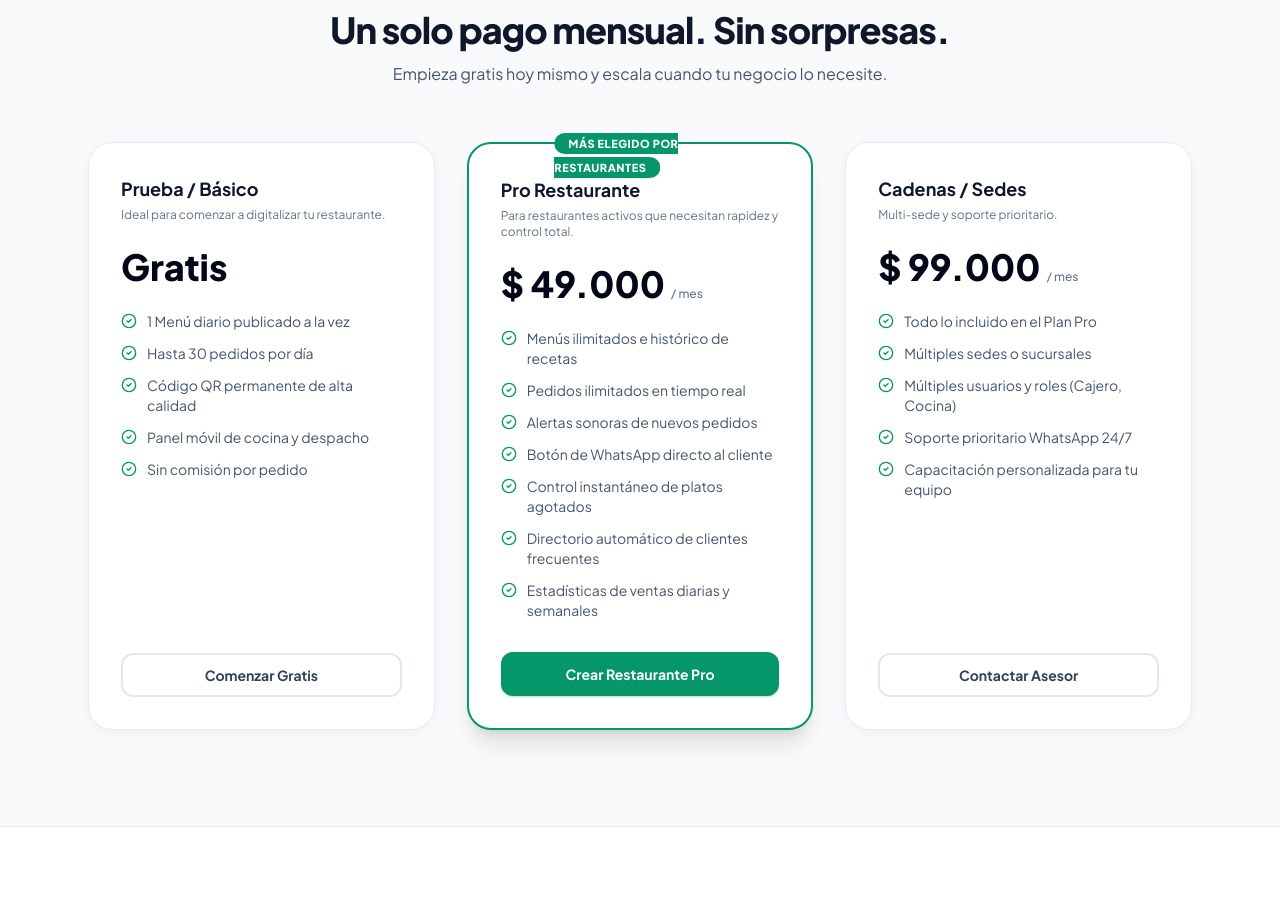
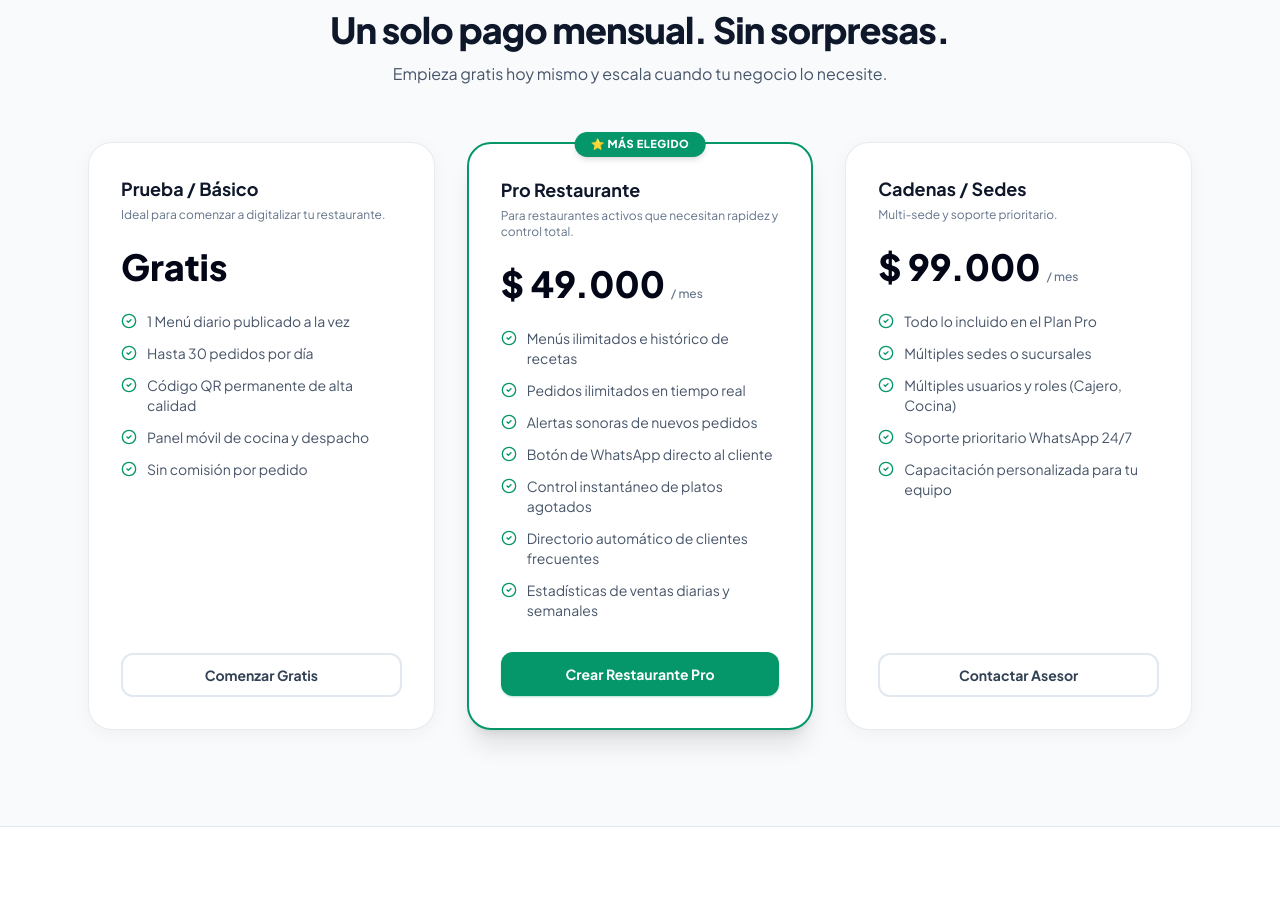
Before and after one commit to bmoreno-web/menu-digital, a Next.js app: page / in a window 1280 px wide. Shown: the part 2949-3871 px from the top of the page. Built offline with nearby package versions, Linux system fonts and the light colour scheme; no server answers.

Commit message:
fix: landing page pricing badge whitespace-nowrap and clean centering

```diff
--- a/src/app/(marketing)/page.tsx
+++ b/src/app/(marketing)/page.tsx
@@ -500,9 +500,9 @@ export default function MarketingLandingPage() {
                 }`}
               >
                 {plan.isPopular && (
-                  <div className="absolute -top-3.5 left-1/2 -translate-x-1/2">
-                    <span className="bg-brand-600 text-white text-[11px] font-extrabold uppercase tracking-wider px-3.5 py-1 rounded-full shadow-sm">
-                      Más Elegido por Restaurantes
+                  <div className="absolute -top-3.5 left-1/2 -translate-x-1/2 z-10 whitespace-nowrap">
+                    <span className="bg-brand-600 text-white text-[10px] sm:text-[11px] font-extrabold uppercase tracking-wider px-4 py-1 rounded-full shadow-md inline-flex items-center gap-1">
+                      ⭐ Más Elegido
                     </span>
                   </div>
                 )}
```
